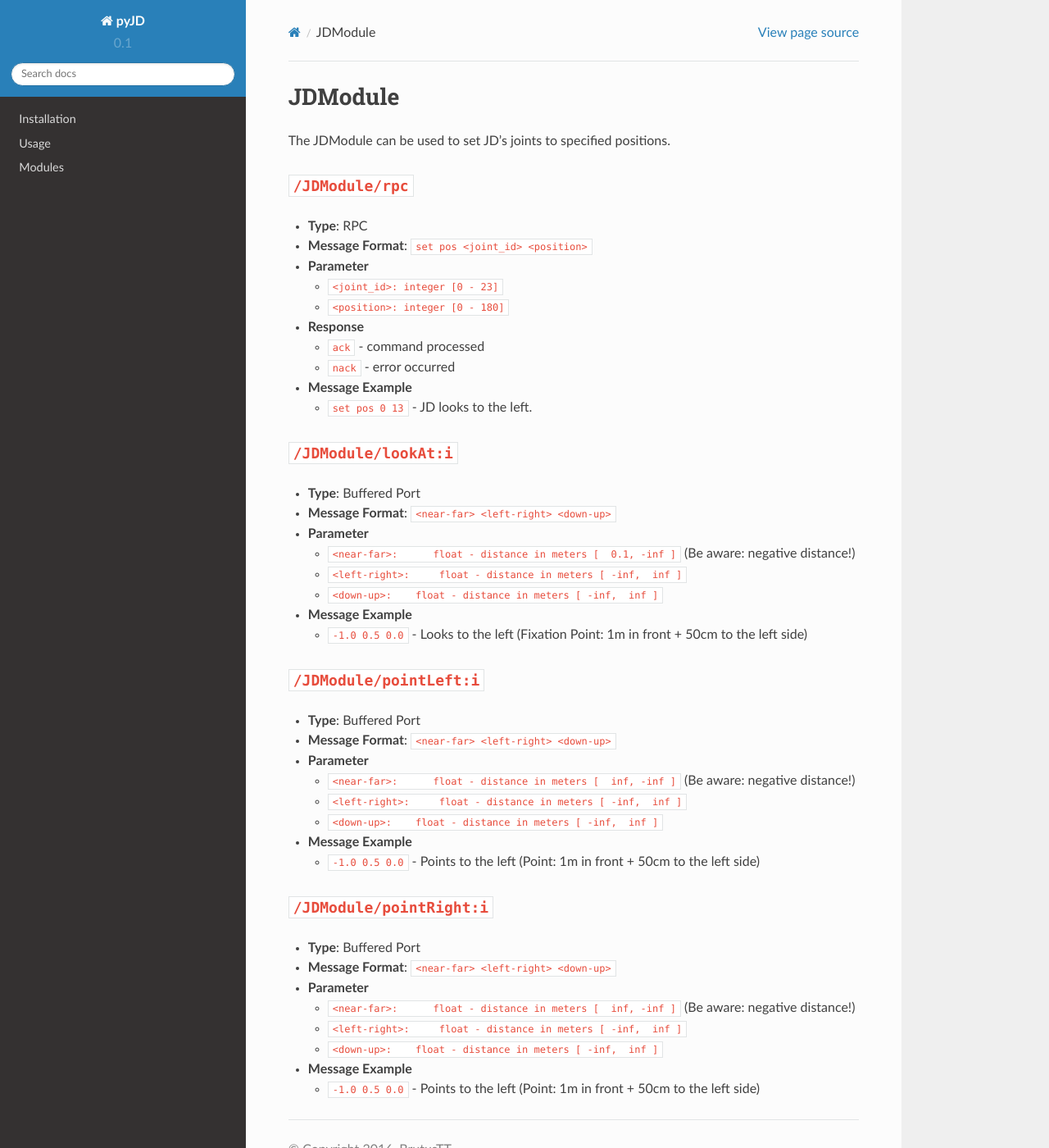
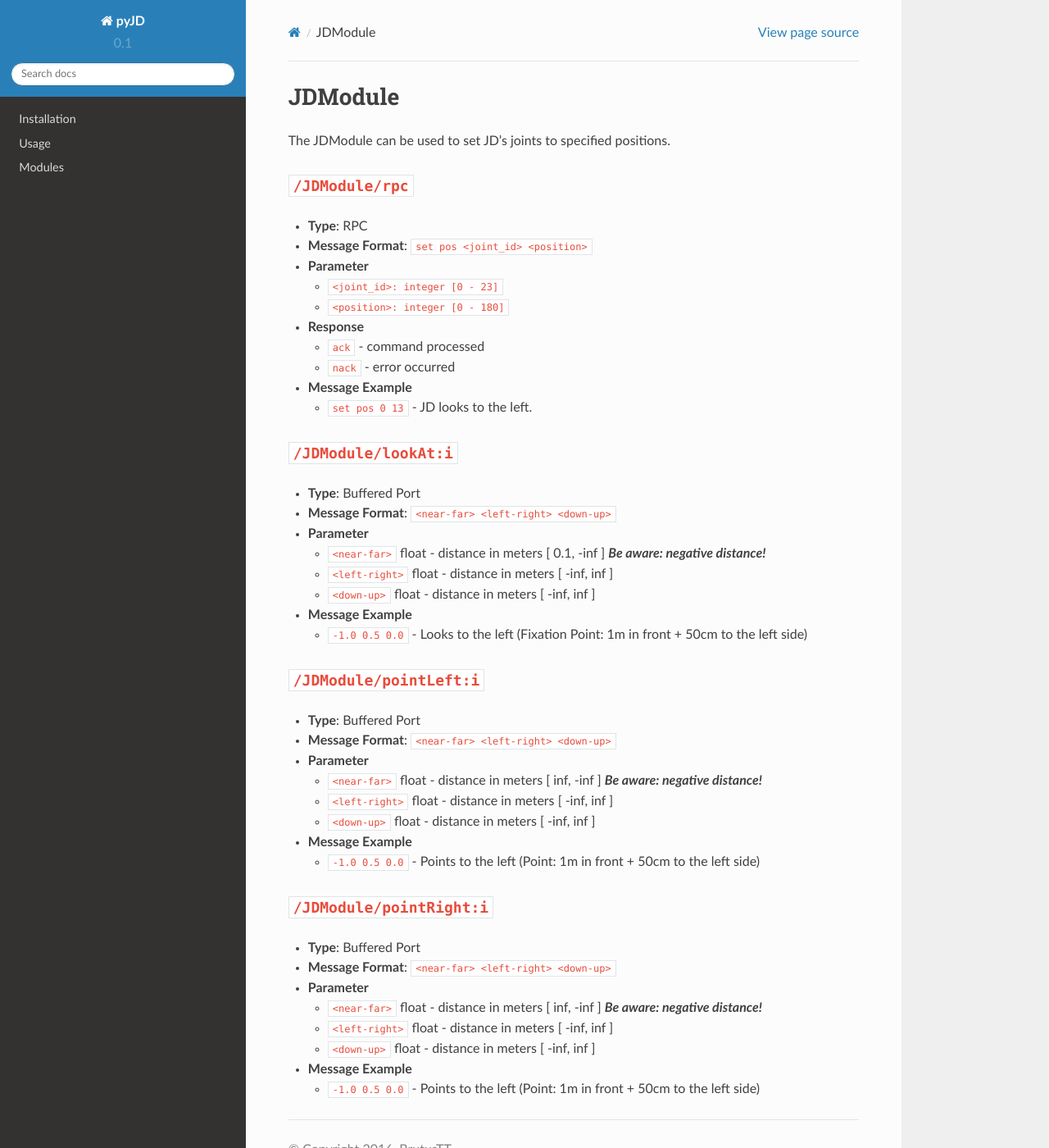
Before and after one commit to BrutusTT/pyJD, a Sphinx documentation site: the page built from docs/modules/JDModule.md, in a window 1280 px wide and 1400 px high. Shown: the whole window at 82% size. Built offline with Sphinx 7.4.7 and the Read the Docs theme 2.0.0, drawn with Linux system fonts in a browser that asks for light colours.

Commit message:
updated documentation

```diff
--- a/docs/modules/JDModule.md
+++ b/docs/modules/JDModule.md
@@ -22,9 +22,9 @@ The JDModule can be used to set JD's joints to specified positions.
 * **Message Format**: ``<near-far> <left-right> <down-up>``
 * **Parameter**
 
-	* ``<near-far>:      float - distance in meters [  0.1, -inf ]`` (Be aware: negative distance!)
-	* ``<left-right>:     float - distance in meters [ -inf,  inf ]``
-	* ``<down-up>:    float - distance in meters [ -inf,  inf ]``
+	* ``<near-far>``      float - distance in meters [  0.1, -inf ] ***Be aware: negative distance!***
+	* ``<left-right>``     float - distance in meters [ -inf,  inf ]
+	* ``<down-up>``    float - distance in meters [ -inf,  inf ]
 
 * **Message Example**
 	* ``-1.0 0.5 0.0``   - Looks to the left (Fixation Point: 1m in front + 50cm to the left side)
@@ -35,9 +35,9 @@ The JDModule can be used to set JD's joints to specified positions.
 * **Message Format**: ``<near-far> <left-right> <down-up>``
 * **Parameter**
 
-	* ``<near-far>:      float - distance in meters [  inf, -inf ]`` (Be aware: negative distance!)
-	* ``<left-right>:     float - distance in meters [ -inf,  inf ]``
-	* ``<down-up>:    float - distance in meters [ -inf,  inf ]``
+	* ``<near-far>``      float - distance in meters [  inf, -inf ] ***Be aware: negative distance!***
+	* ``<left-right>``     float - distance in meters [ -inf,  inf ]
+	* ``<down-up>``    float - distance in meters [ -inf,  inf ]
 
 * **Message Example**
 	* ``-1.0 0.5 0.0``   - Points to the left (Point: 1m in front + 50cm to the left side)
@@ -48,9 +48,9 @@ The JDModule can be used to set JD's joints to specified positions.
 * **Message Format**: ``<near-far> <left-right> <down-up>``
 * **Parameter**
 
-	* ``<near-far>:      float - distance in meters [  inf, -inf ]`` (Be aware: negative distance!)
-	* ``<left-right>:     float - distance in meters [ -inf,  inf ]``
-	* ``<down-up>:    float - distance in meters [ -inf,  inf ]``
+	* ``<near-far>``      float - distance in meters [  inf, -inf ] ***Be aware: negative distance!***
+	* ``<left-right>``     float - distance in meters [ -inf,  inf ]
+	* ``<down-up>``    float - distance in meters [ -inf,  inf ]
 
 * **Message Example**
 	* ``-1.0 0.5 0.0``   - Points to the left (Point: 1m in front + 50cm to the left side)
```
